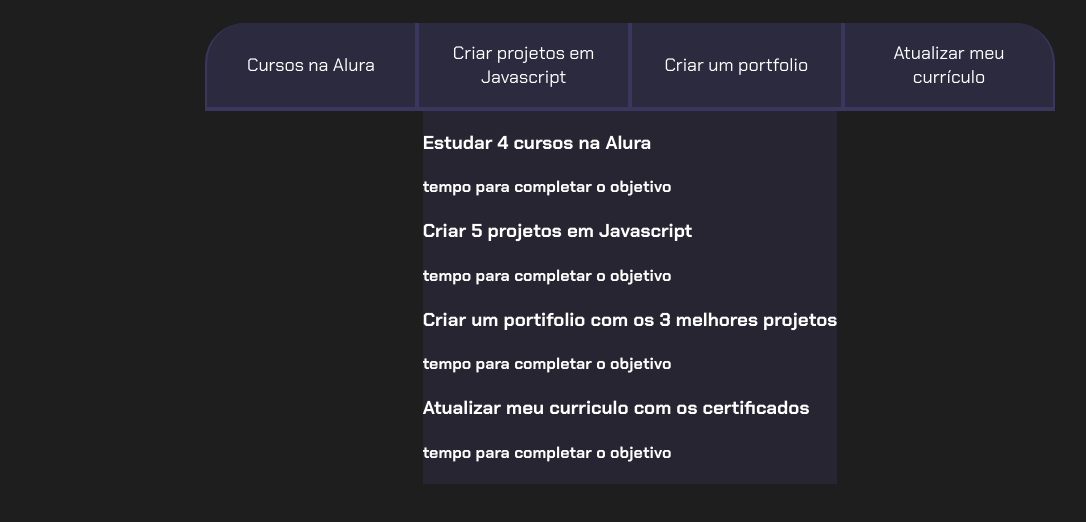
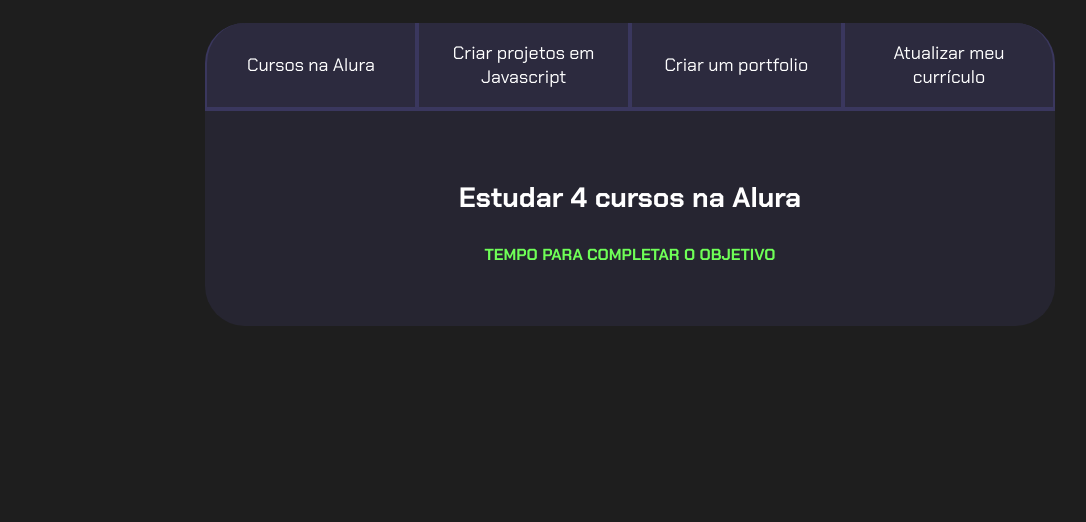
Before and after one commit to stefany2106/projetodevidah, a plain HTML site: page index.html in a window 1280 px wide. Shown: the part 80-602 px from the top of the page, without its empty margins (10-1096 px from the left). Drawn offline with Linux system fonts and the light colour scheme.

Commit message:
Add files via upload

```diff
--- a/index.html
+++ b/index.html
@@ -11,6 +11,7 @@
 <body>
     <section class="conteudo-principal">
         <h2 class="titulo-principal">Meus Objetivos do ano<span>_</span></h2>
+        <div class="conteudo">
         <div class="botoes">
             <button class="botao">Cursos na Alura</button>
             <button class="botao">Criar projetos em Javascript</button>
@@ -18,7 +19,7 @@
             <button class="botao">Atualizar meu currículo</button>
         </div>
         <div class = "abas-textos">
-            <div class = "aba-conteudo">
+            <div class = "aba-conteudo ativo">
                 <h3 class = "aba-conteudo-titulo-principal"> Estudar 4 cursos na Alura</h3>
                 <h4 class = "aba-conteudo-titulo-secundario"> tempo para completar o objetivo</h4>
             </div>
@@ -38,7 +39,7 @@
                 <h4 class = "aba-conteudo-titulo-secundario"> tempo para completar o objetivo</h4>
             </div>
         </div>
-
+        </div>
     </section>
     <script src="main.js"></script>
 </body>
--- a/main.js
+++ b/main.js
@@ -1,10 +1,15 @@
 const botoes = document.querySelectorAll(".botao")
+const textos = document.querySelectorAll(".aba-conteudo")
+
 
 for(let i = 0; i < botoes.length; i++){
     botoes[i].onclick = function(){
+
         for(let j = 0; j < botoes.length; j++){
             botoes[j].classList.remove("ativo")
+            textos[j].classList.remove("ativo")
         }
+        botoes[i].classList.add("ativo")
         botoes[i].classList.add("ativo")
     }
 }
--- a/style.css
+++ b/style.css
@@ -60,13 +60,41 @@ body {
     display: block;
 }
 
-.ativo{
+.botao.ativo{
     background-color: var(--botao-ativo);
     border-bottom: 4px solid var(--verde);
 }
 .abas-textos{
     background-color: var(--texto-fundo);
 }
+.abas-textos{
+    background-color: var(--texto-fundo);
+    padding: 40px;
+    border-radius: 0 0 40px 40px;
+}
+
+.aba-conteudo.ativo{
+    display: block;
+}
+.aba-conteudo{
+    display: none;
+}
+.aba-conteudo-titulo-principal{
+    font-size: 28px;
+    text-align: center;
+}
+.aba-conteudo-titulo-secundario{
+    text-align: center;
+    color: var(--verde);
+    text-transform: uppercase;
+}
+
+
+
+
+
+
+
 
 @media screen and ( min-width: 768px){
 .botoes{
```
